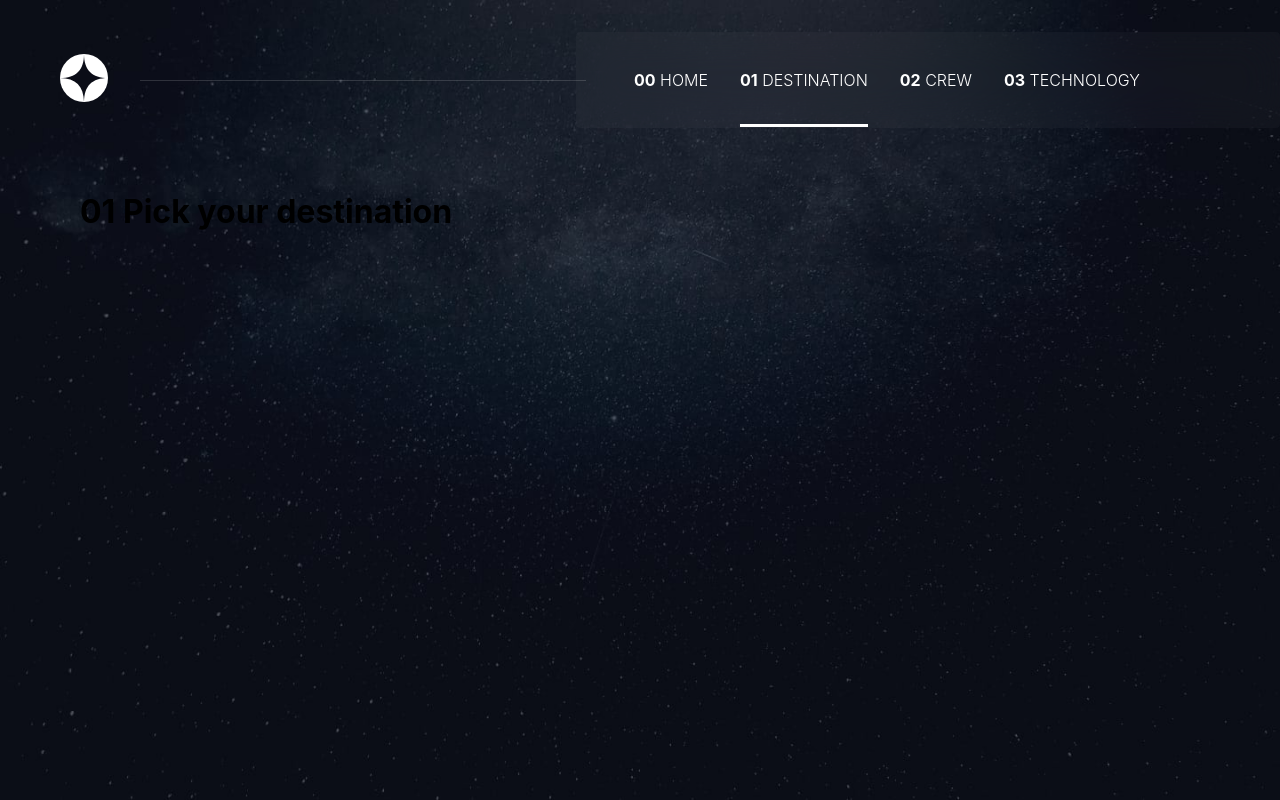
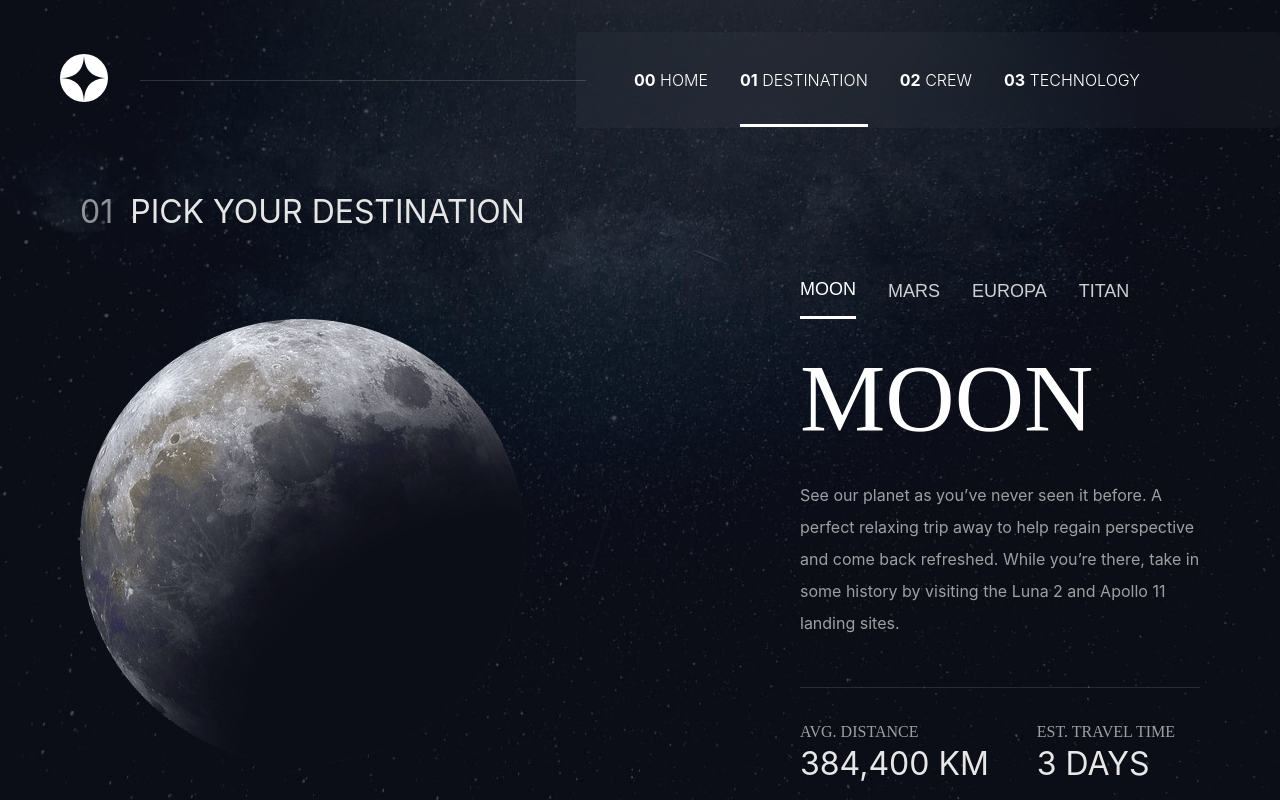
Before and after one commit to calebesg/space-website, a Next.js app: page /destination in a window 1280 px wide. Built offline with nearby package versions, Linux system fonts and the light colour scheme.

Commit message:
styled destination-page

```diff
--- a/package.json
+++ b/package.json
@@ -11,6 +11,7 @@
   "dependencies": {
     "@headlessui/react": "^1.6.6",
     "axios": "^0.27.2",
+    "classnames": "^2.3.1",
     "next": "12.2.4",
     "react": "18.2.0",
     "react-dom": "18.2.0",
--- a/src/pages/api/destination.data.json
+++ b/src/pages/api/destination.data.json
@@ -2,8 +2,8 @@
   {
     "name": "Moon",
     "images": {
-      "png": "./assets/destination/image-moon.png",
-      "webp": "./assets/destination/image-moon.webp"
+      "png": "/images/destination/image-moon.png",
+      "webp": "/images/destination/image-moon.webp"
     },
     "description": "See our planet as you’ve never seen it before. A perfect relaxing trip away to help regain perspective and come back refreshed. While you’re there, take in some history by visiting the Luna 2 and Apollo 11 landing sites.",
     "distance": "384,400 km",
@@ -12,8 +12,8 @@
   {
     "name": "Mars",
     "images": {
-      "png": "./assets/destination/image-mars.png",
-      "webp": "./assets/destination/image-mars.webp"
+      "png": "/images/destination/image-mars.png",
+      "webp": "/images/destination/image-mars.webp"
     },
     "description": "Don’t forget to pack your hiking boots. You’ll need them to tackle Olympus Mons, the tallest planetary mountain in our solar system. It’s two and a half times the size of Everest!",
     "distance": "225 mil. km",
@@ -22,8 +22,8 @@
   {
     "name": "Europa",
     "images": {
-      "png": "./assets/destination/image-europa.png",
-      "webp": "./assets/destination/image-europa.webp"
+      "png": "/images/destination/image-europa.png",
+      "webp": "/images/destination/image-europa.webp"
     },
     "description": "The smallest of the four Galilean moons orbiting Jupiter, Europa is a winter lover’s dream. With an icy surface, it’s perfect for a bit of ice skating, curling, hockey, or simple relaxation in your snug wintery cabin.",
     "distance": "628 mil. km",
@@ -32,8 +32,8 @@
   {
     "name": "Titan",
     "images": {
-      "png": "./assets/destination/image-titan.png",
-      "webp": "./assets/destination/image-titan.webp"
+      "png": "/images/destination/image-titan.png",
+      "webp": "/images/destination/image-titan.webp"
     },
     "description": "The only moon known to have a dense atmosphere other than Earth, Titan is a home away from home (just a few hundred degrees colder!). As a bonus, you get striking views of the Rings of Saturn.",
     "distance": "1.6 bil. km",
--- a/src/pages/destination/index.tsx
+++ b/src/pages/destination/index.tsx
@@ -5,13 +5,17 @@ import api from '../../libs/axios'
 import { Page } from '../../components/Page'
 
 import styles from './styles.module.scss'
+import classNames from 'classnames'
 
 type Destination = {
   name: string
-  image: {
+  images: {
     png: string
     webp: string
   }
+  description: string
+  distance: string
+  travel: string
 }
 
 interface DestinationProps {
@@ -23,6 +27,8 @@ export default function Destination({ data }: DestinationProps) {
 
   if (!destinations) return null
 
+  console.log(destinations)
+
   return (
     <Page title="Destination - Space website" className={styles.page}>
       <>
@@ -32,7 +38,45 @@ export default function Destination({ data }: DestinationProps) {
 
         <div className={styles.destination}>
           <Tab.Group>
-            <Tab.List></Tab.List>
+            <Tab.List className={styles.tabs}>
+              {destinations.map(destination => (
+                <Tab
+                  key={destination.name}
+                  className={({ selected }) =>
+                    `${styles.tab} ${selected && styles.active}`
+                  }
+                >
+                  {destination.name}
+                </Tab>
+              ))}
+            </Tab.List>
+            <Tab.Panels>
+              {destinations.map(destination => (
+                <Tab.Panel key={destination.name}>
+                  <div className={styles.tabContent}>
+                    <img
+                      src={destination.images.png}
+                      alt={`figura da ${destination.name}`}
+                    />
+                    <div>
+                      <strong>{destination.name}</strong>
+                      <p>{destination.description}</p>
+
+                      <div className={styles.distance}>
+                        <div>
+                          <strong>AVG. DISTANCE</strong>
+                          <span>{destination.distance}</span>
+                        </div>
+                        <div>
+                          <strong>EST. TRAVEL TIME</strong>
+                          <span>{destination.travel}</span>
+                        </div>
+                      </div>
+                    </div>
+                  </div>
+                </Tab.Panel>
+              ))}
+            </Tab.Panels>
           </Tab.Group>
         </div>
       </>
--- a/src/pages/destination/styles.module.scss
+++ b/src/pages/destination/styles.module.scss
@@ -4,6 +4,94 @@
   background: url('/images/destination/background-destination-desktop.jpg')
     no-repeat;
   background-size: cover;
+}
+
+.title {
+  text-transform: uppercase;
+  color: rgb(230, 230, 230);
+  font-weight: normal;
+
+  span {
+    opacity: 0.6;
+    margin-right: 0.5rem;
+  }
+}
+
+.tabs {
+  margin-top: 2rem;
+  max-width: 400px;
+  margin-left: auto;
+  display: flex;
+  gap: 2rem;
+
+  .tab {
+    background-color: transparent;
+    border: none;
+    padding: 1rem 0;
+    color: white;
+    font-weight: 300;
+    text-transform: uppercase;
+    opacity: 0.8;
+    font-size: 1.125rem;
+    cursor: pointer;
+    transition: all 75ms ease-out;
+
+    &.active {
+      border-bottom: 3px solid white;
+      opacity: 1;
+    }
+  }
+}
+
+.tabContent {
+  display: flex;
+  justify-content: space-between;
+  align-items: flex-start;
+  color: white;
+
+  div {
+    max-width: 400px;
+
+    strong {
+      font-size: 6rem;
+      font-weight: 400;
+      font-family: serif;
+      line-height: 10rem;
+      text-transform: uppercase;
+    }
+
+    p {
+      font-size: 1rem;
+      line-height: 2rem;
+      opacity: 0.6;
+      padding-bottom: 3rem;
+      border-bottom: 1px solid rgba(255, 255, 255, 0.2);
+    }
+
+    .distance {
+      margin-top: 2rem;
+      display: flex;
+      align-items: center;
+      gap: 3rem;
+
+      div {
+        display: flex;
+        flex-direction: column;
+
+        strong {
+          font-size: 1rem;
+          line-height: 1.5rem;
+          opacity: 0.6;
+        }
+
+        span {
+          font-size: 2rem;
+          text-transform: uppercase;
+          opacity: 0.9;
+        }
+      }
+    }
+  }
 }
 
 @media (max-width: 1000px) {
```
Also changed, not shown: 1 other file (tests, documents, lock files or other folders).
